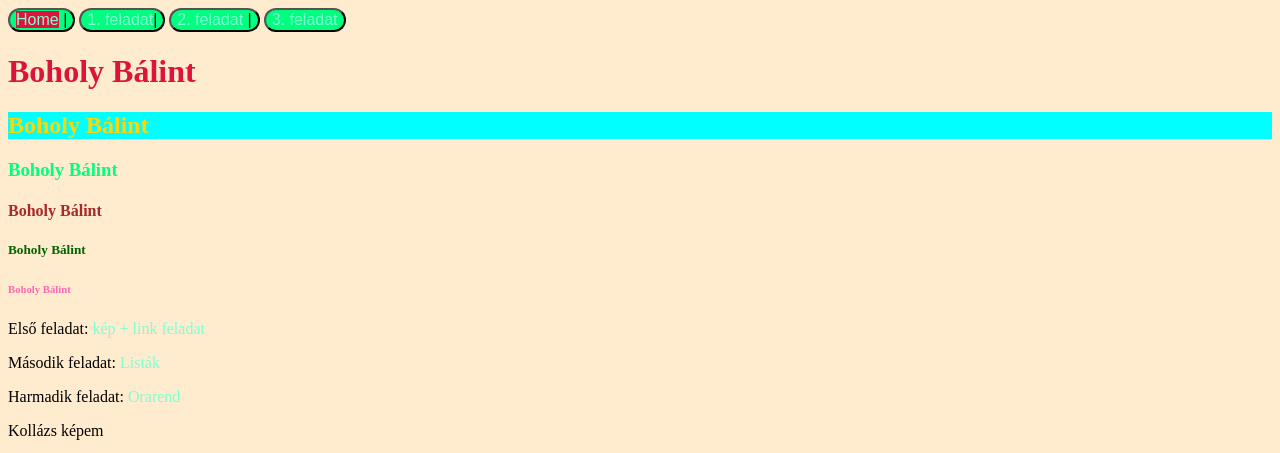
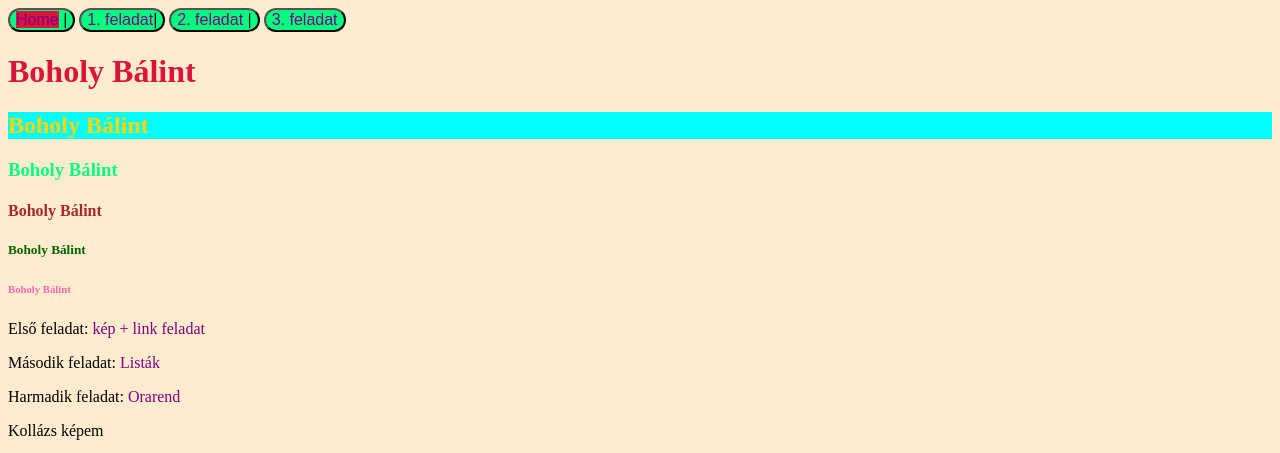
Before and after one commit to BoholyBallin/kollazs, a plain HTML site: page index.html in a window 1280 px wide. Shown: the top 453 px of the page. Drawn offline with Linux system fonts and the light colour scheme.

Commit message:
Add files via upload

```diff
--- a/style.css
+++ b/style.css
@@ -11,6 +11,6 @@ body{
 
     }
     a{
-        color: aquamarine;
+        color: purple;
       text-decoration: none;
     }
```
